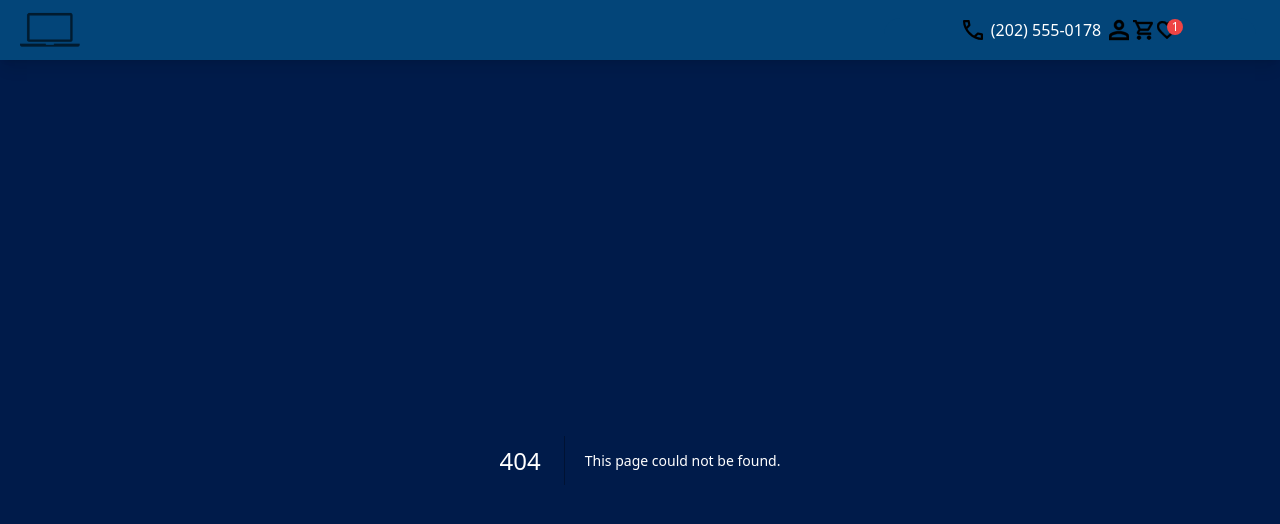
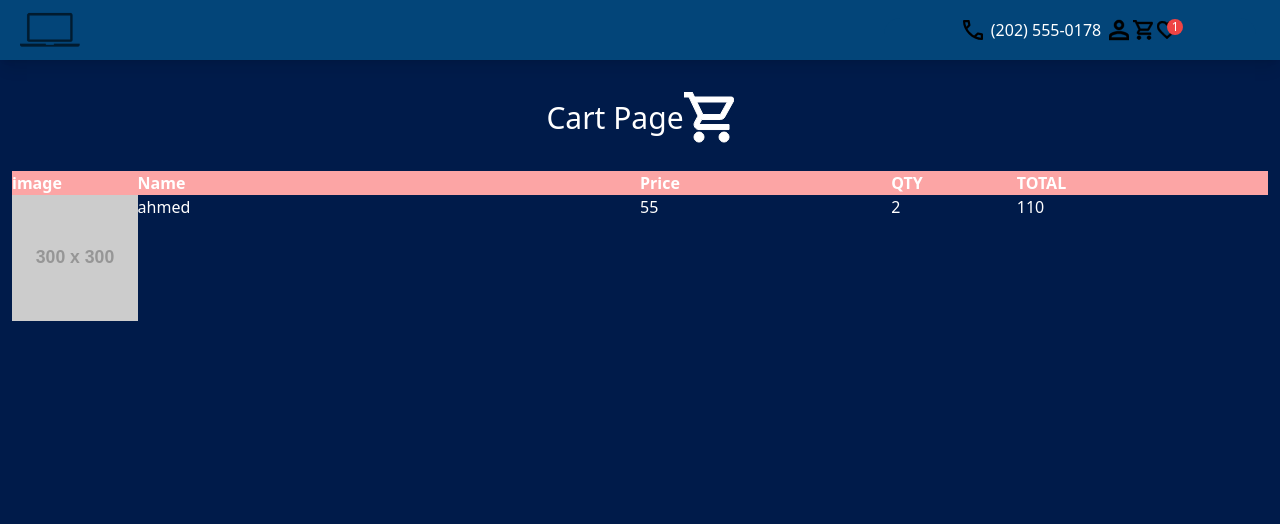
Before and after one commit to AhmedElgafy/e-commerce-project, a Next.js app in the folder app/my-app/: page /cart in a window 1280 px wide. Before the commit this address had no page. Shown: the top 524 px of the page. Built offline with nearby package versions, Linux system fonts and the light colour scheme.

Commit message:
cartImage

```diff
--- /dev/null
+++ b/app/my-app/app/cart/cartImage.tsx
@@ -0,0 +1,26 @@
+import React from "react";
+
+const CartImage = () => {
+  return (
+    <svg
+      className="fill-white h-[50%] my-auto block"
+      xmlns="http://www.w3.org/2000/svg"
+      width="50"
+      height="51"
+      viewBox="0 0 50 51"
+      fill="none"
+    >
+      <path
+        d="M15.0139 50.0462C13.6376 50.0462 12.4594 49.5562 11.4794 48.5761C10.4993 47.5961 10.0092 46.4179 10.0092 45.0416C10.0092 43.6653 10.4993 42.4872 11.4794 41.5071C12.4594 40.527 13.6376 40.037 15.0139 40.037C16.3901 40.037 17.5683 40.527 18.5484 41.5071C19.5285 42.4872 20.0185 43.6653 20.0185 45.0416C20.0185 46.4179 19.5285 47.5961 18.5484 48.5761C17.5683 49.5562 16.3901 50.0462 15.0139 50.0462ZM40.037 50.0462C38.6607 50.0462 37.4825 49.5562 36.5025 48.5761C35.5224 47.5961 35.0324 46.4179 35.0324 45.0416C35.0324 43.6653 35.5224 42.4872 36.5025 41.5071C37.4825 40.527 38.6607 40.037 40.037 40.037C41.4133 40.037 42.5914 40.527 43.5715 41.5071C44.5516 42.4872 45.0416 43.6653 45.0416 45.0416C45.0416 46.4179 44.5516 47.5961 43.5715 48.5761C42.5914 49.5562 41.4133 50.0462 40.037 50.0462ZM12.8869 10.0092L18.8925 22.5208H36.4086L43.29 10.0092H12.8869ZM10.5097 5.00462H47.4188C48.378 5.00462 49.1079 5.4321 49.6083 6.28706C50.1088 7.14202 50.1297 8.0074 49.6709 8.88321L40.7877 24.898C40.3289 25.7321 39.7138 26.3785 38.9422 26.8373C38.1707 27.2961 37.3262 27.5254 36.4086 27.5254H17.7664L15.0139 32.5301H45.0416V37.5347H15.0139C13.1371 37.5347 11.7192 36.711 10.7599 35.0636C9.80072 33.4163 9.75902 31.7794 10.6348 30.1529L14.0129 24.0222L5.00462 5.00462H0V0H8.13251L10.5097 5.00462Z"
+        fill="black"
+      />
+      <path
+        d="M15.0139 50.0462C13.6376 50.0462 12.4594 49.5562 11.4794 48.5761C10.4993 47.5961 10.0092 46.4179 10.0092 45.0416C10.0092 43.6653 10.4993 42.4872 11.4794 41.5071C12.4594 40.527 13.6376 40.037 15.0139 40.037C16.3901 40.037 17.5683 40.527 18.5484 41.5071C19.5285 42.4872 20.0185 43.6653 20.0185 45.0416C20.0185 46.4179 19.5285 47.5961 18.5484 48.5761C17.5683 49.5562 16.3901 50.0462 15.0139 50.0462ZM40.037 50.0462C38.6607 50.0462 37.4825 49.5562 36.5025 48.5761C35.5224 47.5961 35.0324 46.4179 35.0324 45.0416C35.0324 43.6653 35.5224 42.4872 36.5025 41.5071C37.4825 40.527 38.6607 40.037 40.037 40.037C41.4133 40.037 42.5914 40.527 43.5715 41.5071C44.5516 42.4872 45.0416 43.6653 45.0416 45.0416C45.0416 46.4179 44.5516 47.5961 43.5715 48.5761C42.5914 49.5562 41.4133 50.0462 40.037 50.0462ZM12.8869 10.0092L18.8925 22.5208H36.4086L43.29 10.0092H12.8869ZM10.5097 5.00462H47.4188C48.378 5.00462 49.1079 5.4321 49.6083 6.28706C50.1088 7.14202 50.1297 8.0074 49.6709 8.88321L40.7877 24.898C40.3289 25.7321 39.7138 26.3785 38.9422 26.8373C38.1707 27.2961 37.3262 27.5254 36.4086 27.5254H17.7664L15.0139 32.5301H45.0416V37.5347H15.0139C13.1371 37.5347 11.7192 36.711 10.7599 35.0636C9.80072 33.4163 9.75902 31.7794 10.6348 30.1529L14.0129 24.0222L5.00462 5.00462H0V0H8.13251L10.5097 5.00462Z"
+        stroke="white"
+        strokeWidth="1"
+      />
+    </svg>
+  );
+};
+
+export default CartImage;
--- /dev/null
+++ b/app/my-app/app/cart/cartItem.tsx
@@ -0,0 +1,21 @@
+import React from "react";
+interface CartItemProps {
+  id: string;
+  name: string;
+  price: string;
+  qty: number;
+  total: number;
+}
+const CartItem = ({ name, price, qty, total }: CartItemProps) => {
+  return (
+    <>
+      <img className="w-[10%] " src="https://dummyimage.com/300" alt="" />
+      <h3 className="w-[40%]">{name}</h3>
+      <h3 className="w-[20%]">{price}</h3>
+      <h3 className="w-[10%]">{qty}</h3>
+      <h3 className="w-[20%]">{total}</h3>
+    </>
+  );
+};
+
+export default CartItem;
--- /dev/null
+++ b/app/my-app/app/cart/page.tsx
@@ -0,0 +1,28 @@
+import CartImage from "./cartImage";
+import CartItem from "./cartItem";
+
+const CartPage = () => {
+  return (
+    <>
+      <div className="flex p-3 flex-col ">
+        <div className="flex mx-auto py-5">
+          <h1 className="m-auto items-center text-3xl align-middle ">
+            Cart Page
+          </h1>
+          <CartImage />
+        </div>
+        <div className="flex justify-between font-bold mt-2">
+          <h1 className="w-[10%] bg-red-300">image</h1>
+          <h1 className="w-[40%] bg-red-300">Name</h1>
+          <h1 className="w-[20%] bg-red-300">Price</h1>
+          <h1 className="w-[10%] bg-red-300">QTY</h1>
+          <h1 className="w-[20%] bg-red-300">TOTAL</h1>
+        </div>
+        <div className="flex justify-between ">
+          <CartItem name="ahmed" price="55" id="123" qty={2} total={55 * 2} />
+        </div>
+      </div>
+    </>
+  );
+};
+export default CartPage;
```
Also changed, not shown: app/my-app/app/cart/layaout.tsx (added).
